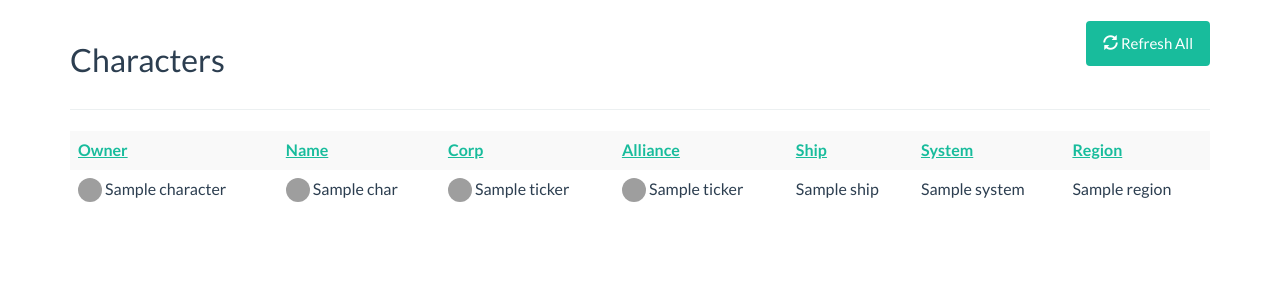
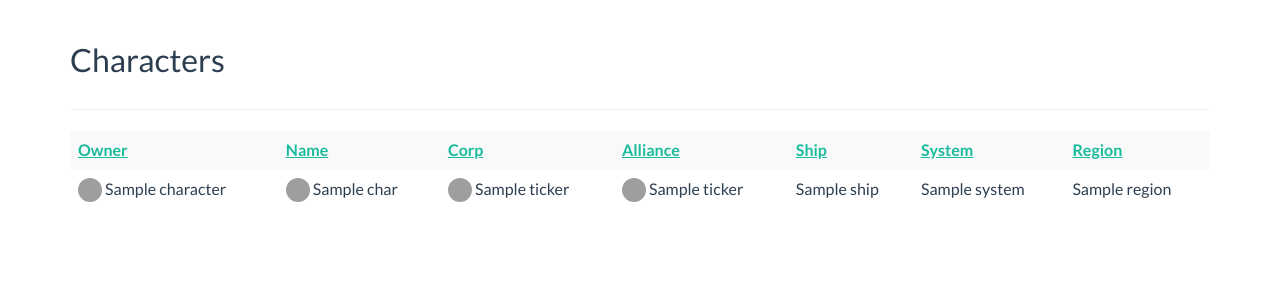
Before and after one commit to skyride/avrse-auth, a Django app: template eveauth/templates/eveauth/characteradmin_index.html in a window 1280 px wide. Shown: the part 60-360 px from the top of the page. Run offline with Django 3.2, Linux system fonts and the light colour scheme; the template is opened without the code that fills it: most values are stand-ins (such as "Sample title", 1, 10 or a date in 2020); parts of the project's set-up code (start-up, migrations or seed data) failed here and were passed over; some libraries are stand-ins or nearby versions; grey boxes are pictures that could not be loaded.

Commit message:
Removed the refresh all button from the character admin page

```diff
--- a/eveauth/templates/eveauth/characteradmin_index.html
+++ b/eveauth/templates/eveauth/characteradmin_index.html
@@ -10,13 +10,6 @@
   <div class="col-sm-6">
     <h2>Characters</h2>
   </div>
-
-  <div class="col-sm-6">
-    <a class="btn btn-success pull-right" href="{% url 'user_updategroups_all' %}">
-      <span class="glyphicon glyphicon-refresh"></span>
-      Refresh All
-    </a>
-  </div>
 </div>
 <hr />
 
@@ -27,7 +20,6 @@
     <th><a href="{% url 'characteradmin_index' page=1 order_by='corp' %}">Corp</a></th>
     <th><a href="{% url 'characteradmin_index' page=1 order_by='alliance' %}">Alliance</a></th>
     <th><a href="{% url 'characteradmin_index' page=1 order_by='ship' %}">Ship</a></th>
-    <!-- <th><a href="{% url 'characteradmin_index' page=1 order_by='ship_type' %}">Ship Type</a></th>-->
     <th><a href="{% url 'characteradmin_index' page=1 order_by='system' %}">System</a></th>
     <th><a href="{% url 'characteradmin_index' page=1 order_by='region' %}">Region</a></th>
   </tr>
```
